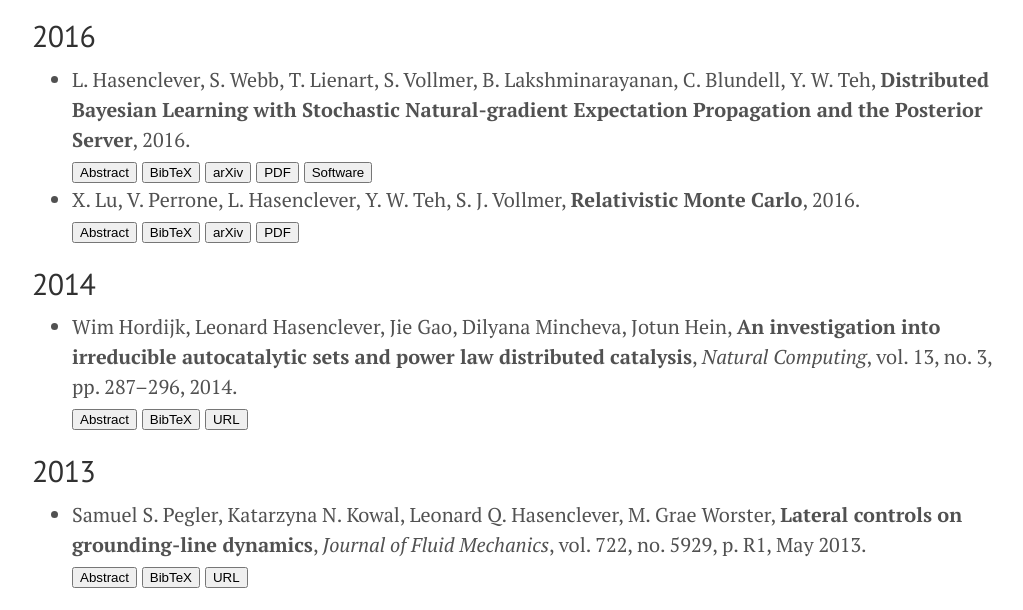
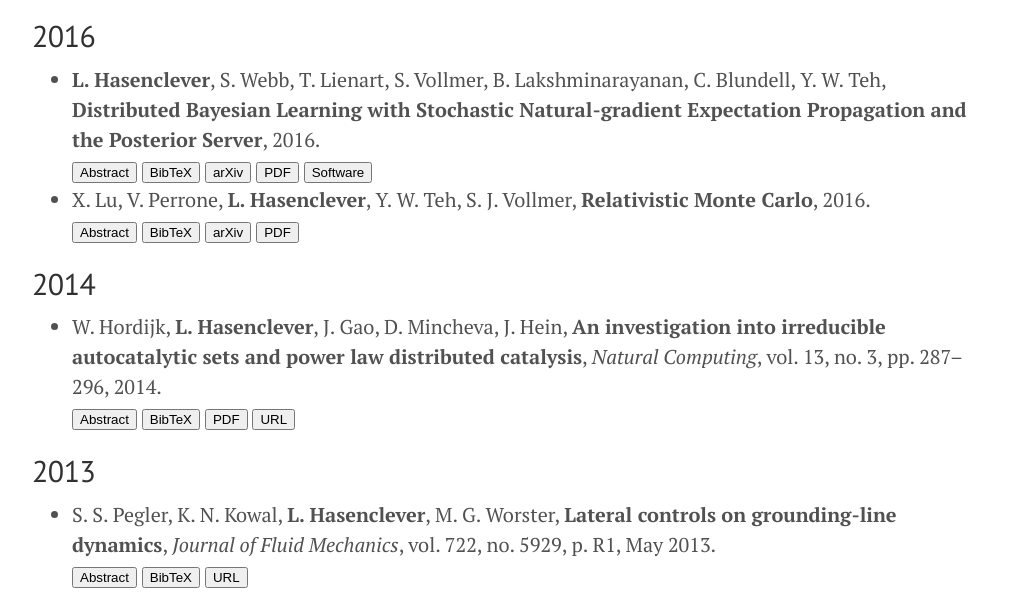
Before and after one commit to lqh20/lqh20.github.io, a plain HTML site: page index.html in a window 1280 px wide. Shown: the part 722-1332 px from the top of the page, without its empty margins (128-1151 px from the left). Drawn offline with nearby package versions, Linux system fonts and the light colour scheme; some packages are replaced by stand-ins of ours; files whose address does not match are found by name.

Commit message:
minor change

```diff
--- a/index.html
+++ b/index.html
@@ -152,8 +152,8 @@
 <ul class="bibliography"><li>
 
 
-
-L. Hasenclever,
+<b>
+L. Hasenclever</b>,
 
 
 
@@ -256,8 +256,8 @@ V. Perrone,
 
 
 
-
-L. Hasenclever,
+<b>
+L. Hasenclever</b>,
 
 
 
@@ -327,27 +327,27 @@ S. J. Vollmer,
 
 
 
-Wim Hordijk,
+W. Hordijk,
+
+
+
+<b>
+L. Hasenclever</b>,
 
 
 
 
-Leonard Hasenclever,
+J. Gao,
 
 
 
 
-Jie Gao,
+D. Mincheva,
 
 
 
 
-Dilyana Mincheva,
-
-
-
-
-Jotun Hein,
+J. Hein,
 
 <span id="Hordijk2014"><b>An investigation into irreducible autocatalytic sets and power law distributed catalysis</b>, <i>Natural Computing</i>, vol. 13, no. 3, pp. 287–296, 2014. </span>
 
@@ -360,6 +360,10 @@ Jotun Hein,
   <button onclick="$('#Hordijk2014-bibtex').toggle( );$('#Hordijk2014-abstract').hide();">BibTeX</button>
 
 
+
+  <form method="get" action="assets/horhasgao2014.pdf">
+    <button type="submit">PDF</button>
+  </form>
 
 
 
@@ -388,7 +392,7 @@ Jotun Hein,
 
   <div id="Hordijk2014-bibtex" style="display:none;">
     <pre>@article{Hordijk2014,
-  author = {Hordijk, Wim and Hasenclever, Leonard and Gao, Jie and Mincheva, Dilyana and Hein, Jotun},
+  author = {Hordijk, W. and Hasenclever, L. and Gao, J. and Mincheva, D. and Hein, J.},
   doi = {10.1007/s11047-014-9429-6},
   issn = {1572-9796},
   journal = {Natural Computing},
@@ -408,22 +412,22 @@ Jotun Hein,
 
 
 
-Samuel S. Pegler,
+S. S. Pegler,
 
 
 
 
-Katarzyna N. Kowal,
+K. N. Kowal,
+
+
+
+<b>
+L. Hasenclever</b>,
 
 
 
 
-Leonard Q. Hasenclever,
-
-
-
-
-M. Grae Worster,
+M. G. Worster,
 
 <span id="Pegler2013"><b>Lateral controls on grounding-line dynamics</b>, <i>Journal of Fluid Mechanics</i>, vol. 722, no. 5929, p. R1, May 2013. </span>
 
@@ -464,7 +468,7 @@ M. Grae Worster,
 
   <div id="Pegler2013-bibtex" style="display:none;">
     <pre>@article{Pegler2013,
-  author = {Pegler, Samuel S. and Kowal, Katarzyna N. and Hasenclever, Leonard Q. and Worster, M. Grae},
+  author = {Pegler, S. S. and Kowal, K. N. and Hasenclever, L. and Worster, M. G.},
   doi = {10.1017/jfm.2013.140},
   file = {:home/leonard/.local/share/data/Mendeley Ltd./Mendeley Desktop/Downloaded/Pegler et al. - 2013 - Lateral controls on grounding-line dynamics.pdf:pdf},
   issn = {0022-1120},
```
Also changed, not shown: 2016/11/15/relativistic-monte-carlo/index.html (+2 -2 lines), 2016/11/21/SNEP/index.html (+2 -2 lines), atom.xml (+5 -5 lines), blog/index.html (+4 -4 lines), publications/Hordijk2014/index.html (+1 -1 lines), publications/Pegler2013/index.html (+1 -1 lines).
